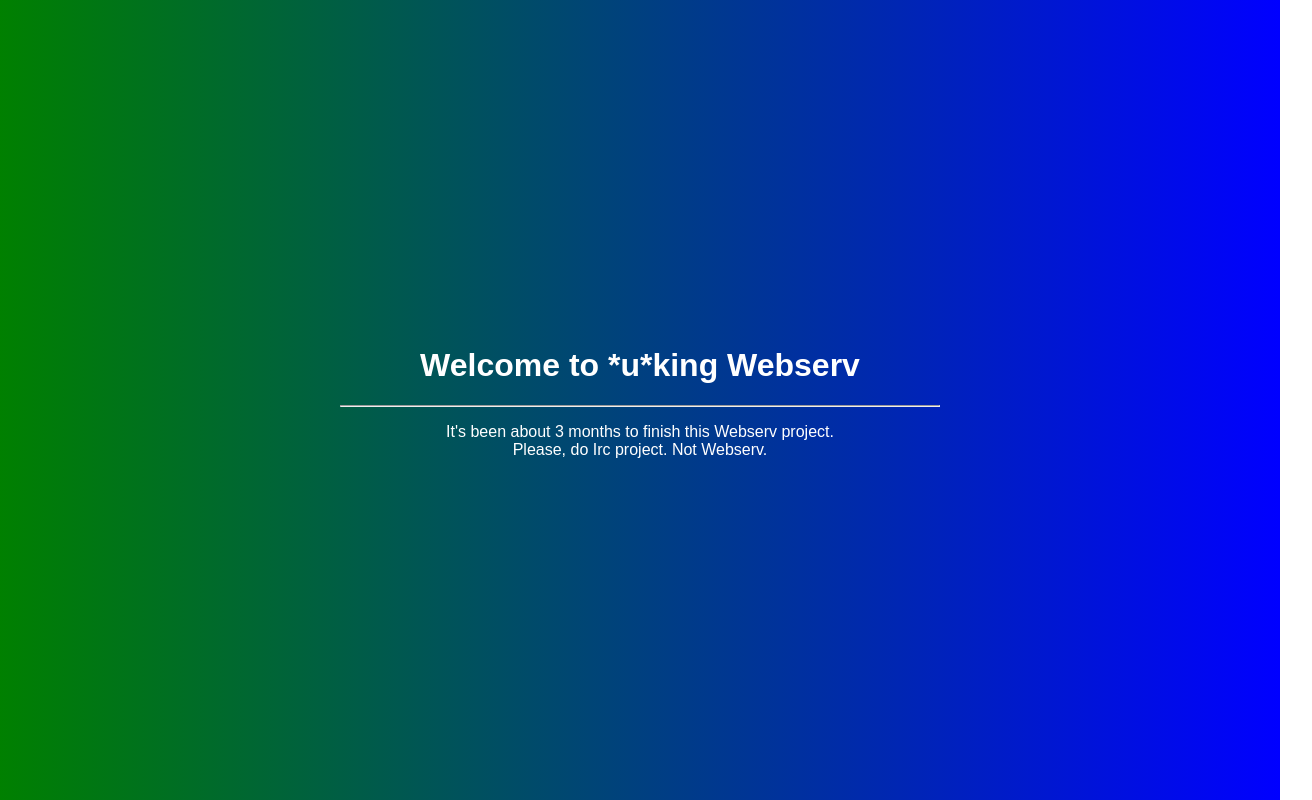
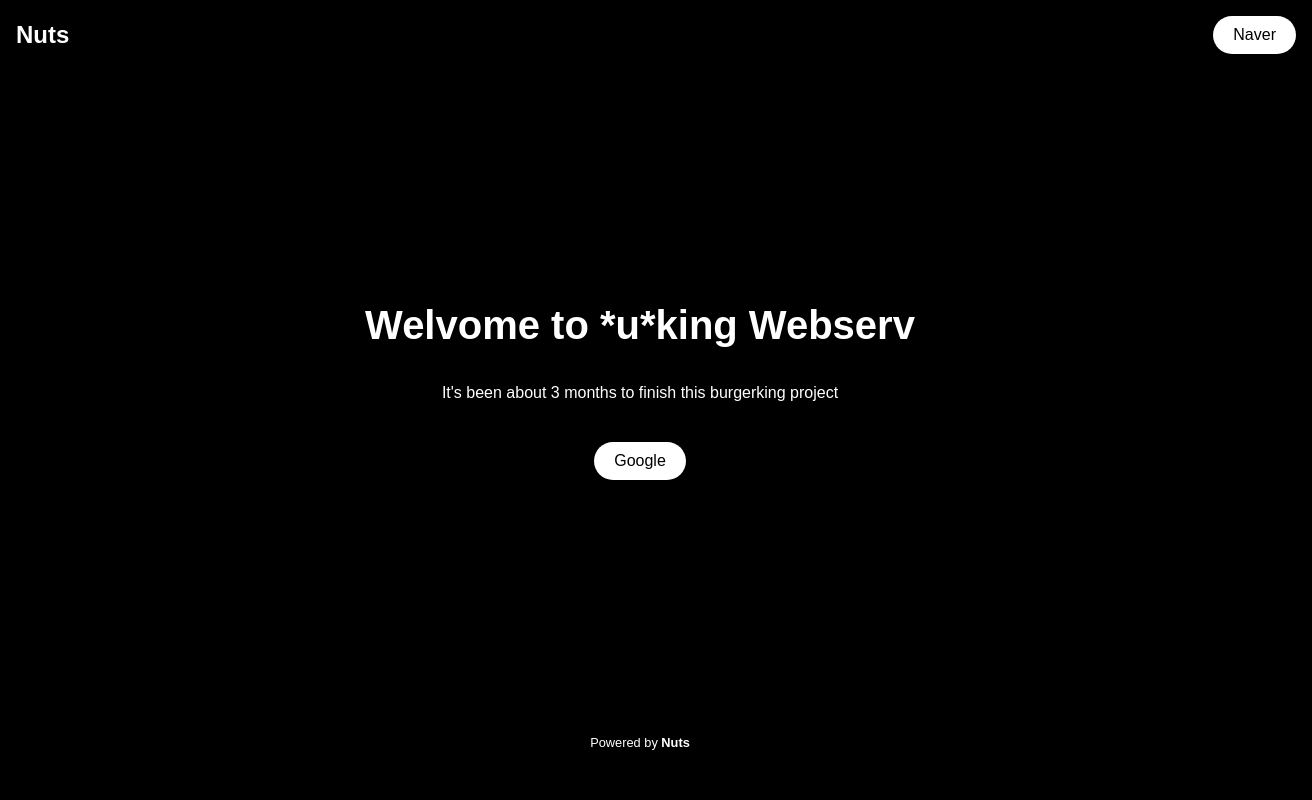
Before and after one commit to Aprilistic/webserv, a plain HTML site: page www/example/index.html in a window 1280 px wide. Shown: the whole page, 1312 px wide, since content can reach past the window. Drawn offline with Linux system fonts and the light colour scheme.

Commit message:
Feat: default page

```diff
--- a/www/example/css/index.css
+++ b/www/example/css/index.css
@@ -1,30 +1,79 @@
 body {
-	font-family: 'Gothic', sans-serif;
-	color: white;
 	margin: 0;
 	padding: 0;
-	background: linear-gradient(to right, green, blue);
+	background-color: #000;
+	color: white;
+	font-family: 'Arial', sans-serif;
+	height: 100vh;
+	overflow: hidden;
 	display: flex;
+	flex-direction: column;
+}
+
+.header {
+	width: 100%;
+	padding: 1em;
+	display: flex;
+	justify-content: space-between;
+	align-items: center;
+}
+
+.logo {
+	font-size: 1.5em;
+	font-weight: bold;
+}
+
+.navigation {
+	display: flex;
+	gap: 20px;
+}
+
+.nav-link {
+	text-decoration: none;
+	color: white;
+	transition: color 0.3s;
+}
+
+.nav-link:hover {
+	color: #ccc;
+}
+
+.content {
+	flex: 1;
+	display: flex;
+	flex-direction: column;
 	justify-content: center;
 	align-items: center;
-	height: 100vh;
 	text-align: center;
-  }
+}
 
-  .content {
-	width: 100%;
-	max-width: 600px;
-  }
+h1 {
+	font-size: 2.5em;
+	margin: 0 0 20px 0;
+}
 
-  .title {
-	font-size: 2em;
-	font-weight: bold;
-  }
+p {
+	font-size: 1em;
+	margin-bottom: 40px;
+}
 
-  .divider {
-	margin: 1em 0;
-  }
+.button {
+	display: inline-block;
+	padding: 10px 20px;
+	text-decoration: none;
+	color: #000;
+	background-color: #fff;
+	border-radius: 20px;
+	transition: background-color 0.3s;
+}
 
-  .subtitle {
-	font-weight: lighter;
-  }
+.button:hover {
+	background-color: #555;
+	color: #fff;
+}
+
+.footer {
+	padding: 10px;
+	text-align: center;
+	font-size: 0.8em;
+}
--- a/www/example/index.html
+++ b/www/example/index.html
@@ -3,17 +3,25 @@
 <head>
 <meta charset="UTF-8">
 <meta name="viewport" content="width=device-width, initial-scale=1.0">
-<title>Welcome Example Page</title>
+<title>BurgerKing Webserv</title>
 <link rel="stylesheet" href="./css/index.css">
 </head>
 <body>
-<div class="content">
-  <h1 class="title">Welcome to *u*king Webserv</h1>
-  <hr class="divider">
-  <p class="subtitle">
-    It's been about 3 months to finish this Webserv project.<br>
-    Please, do Irc project. Not Webserv.<br>
-  </p>
-</div>
+  <div class="header">
+    <div class="logo">Nuts</div>
+    <nav class="navigation">
+      <a href="https://naver.com" class="button">Naver</a>
+    </nav>
+  </div>
+
+  <div class="content">
+    <h1>Welvome to *u*king Webserv</h1>
+    <p>It's been about 3 months to finish this burgerking project</p>
+    <a href="https://google.com" class="button">Google</a>
+  </div>
+
+  <div class="footer">
+    <p>Powered by <strong>Nuts</strong></p>
+  </div>
 </body>
 </html>
```
Also changed, not shown: www/example/images/background.png (added), www/example/images/nature.jpg (added).
